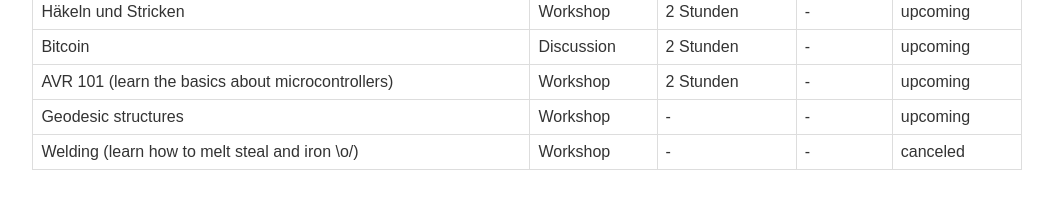
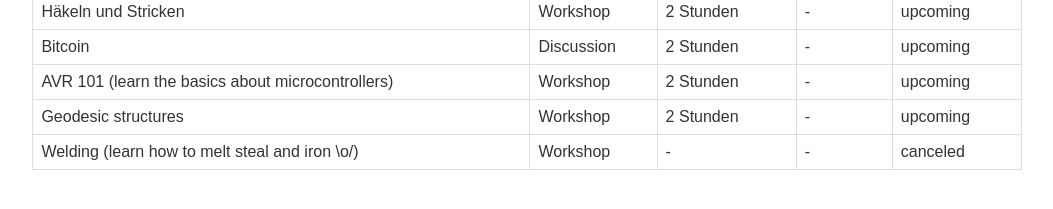
Before and after one commit to netz39/sommercamp2014, a Jekyll site: the page built from activities/index.md, in a window 1280 px wide. Shown: the part 432-641 px from the top of the page, without its empty margins (114-1167 px from the left). Built offline with Jekyll 4.4.1, drawn with Linux system fonts in a browser that asks for light colours.

Commit message:
Updated schedule

```diff
--- a/activities/index.md
+++ b/activities/index.md
@@ -15,6 +15,6 @@ Um Vorträge, Workshops oder sonstige Veranstaltungen anzumelden, sendet uns bit
 | Häkeln und Stricken | Workshop | 2 Stunden | - | upcoming
 | Bitcoin | Discussion | 2 Stunden | - | upcoming
 | AVR 101 (learn the basics about microcontrollers) | Workshop | 2 Stunden | - | upcoming
-| Geodesic structures | Workshop | - | - | upcoming
+| Geodesic structures | Workshop | 2 Stunden | - | upcoming
 | Welding (learn how to melt steal and iron \o/) | Workshop | - | - | canceled
 |---
```
